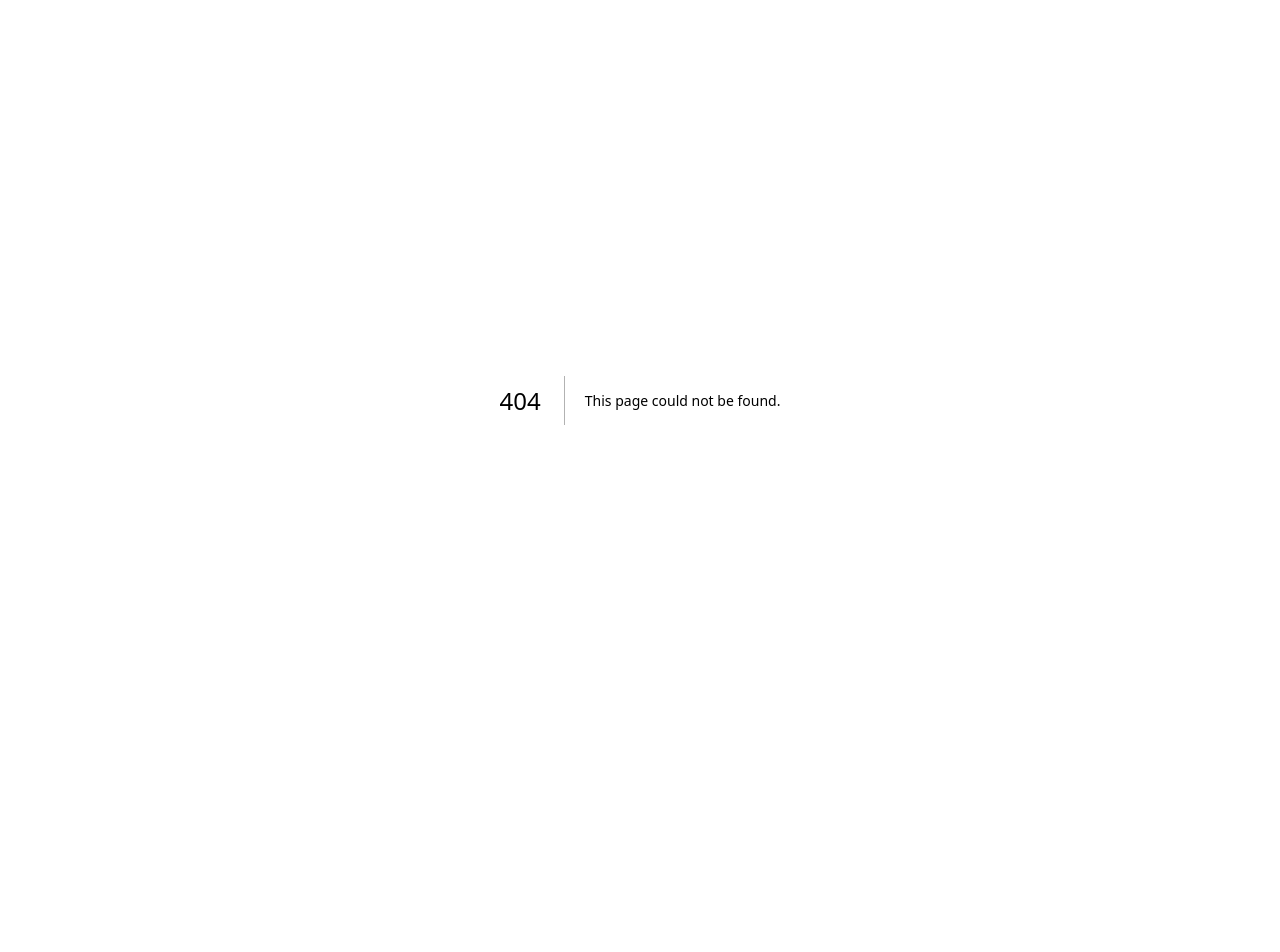
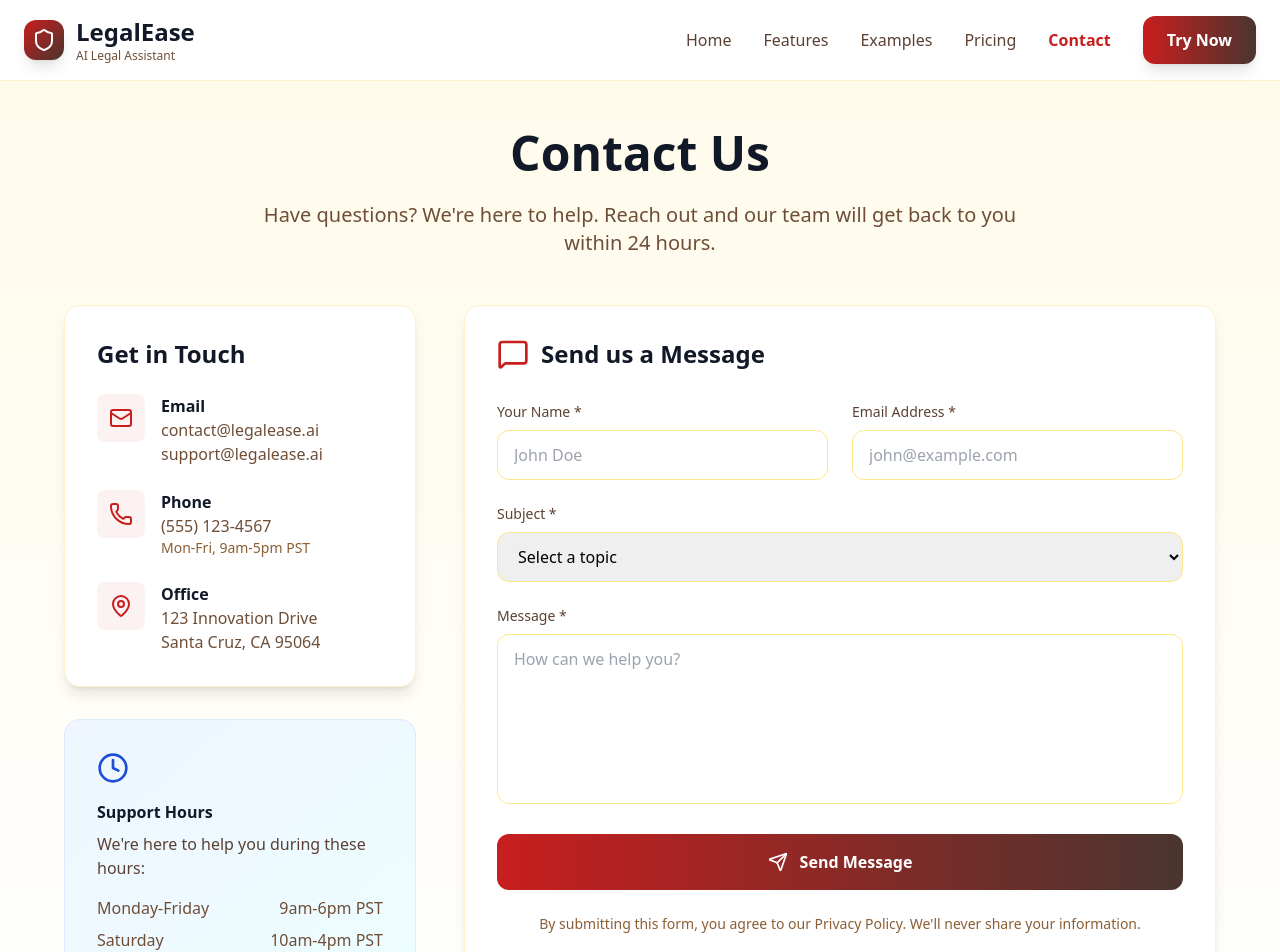
Before and after one commit to tishagangar7/LegalEase, a Next.js app in the folder frontend/: page /contact in a window 1280 px wide. Before the commit this address had no page. Shown: the top 952 px of the page. Before the commit the page ends 800 px from the top, so only its background shows below. Built offline with nearby package versions, Linux system fonts and the light colour scheme.

Commit message:
corrected frontend

```diff
--- /dev/null
+++ b/frontend/app/contact/page.jsx
@@ -0,0 +1,212 @@
+"use client";
+
+// import LayoutWrapper from "@/app/components/LayoutWrapper";
+import LayoutWrapper from "../components/LayoutWrapper";
+
+
+import { Mail, Phone, MapPin, Send, Clock, MessageSquare } from "lucide-react";
+import { useState } from "react";
+
+export default function ContactPage() {
+  const [formData, setFormData] = useState({
+    name: "",
+    email: "",
+    subject: "",
+    message: ""
+  });
+
+  const handleSubmit = (e) => {
+    e.preventDefault();
+    alert("Thank you for your message! We'll get back to you soon.");
+    setFormData({ name: "", email: "", subject: "", message: "" });
+  };
+
+  const handleChange = (e) => {
+    setFormData({
+      ...formData,
+      [e.target.name]: e.target.value
+    });
+  };
+
+  return (
+    <LayoutWrapper>
+      <div className="min-h-screen bg-gradient-to-b from-amber-50 to-white">
+        <main className="container mx-auto px-6 py-12">
+          <div className="max-w-6xl mx-auto">
+            {/* Header */}
+            <div className="text-center mb-12">
+              <h1 className="text-5xl font-bold text-gray-900 mb-6">
+                Contact Us
+              </h1>
+              <p className="text-xl text-brown-600 max-w-3xl mx-auto">
+                Have questions? We're here to help. Reach out and our team will get back to you within 24 hours.
+              </p>
+            </div>
+
+            <div className="grid lg:grid-cols-3 gap-12">
+              {/* Contact Info */}
+              <div className="space-y-8">
+                <div className="bg-white rounded-2xl p-8 shadow-lg border border-amber-100">
+                  <h2 className="text-2xl font-bold text-gray-900 mb-6">
+                    Get in Touch
+                  </h2>
+
+                  <div className="space-y-6">
+                    <div className="flex items-start gap-4">
+                      <div className="p-3 bg-maroon-50 rounded-lg">
+                        <Mail className="w-6 h-6 text-maroon-700" />
+                      </div>
+                      <div>
+                        <h3 className="font-semibold text-gray-900">Email</h3>
+                        <p className="text-brown-600">contact@legalease.ai</p>
+                        <p className="text-brown-600">support@legalease.ai</p>
+                      </div>
+                    </div>
+
+                    <div className="flex items-start gap-4">
+                      <div className="p-3 bg-maroon-50 rounded-lg">
+                        <Phone className="w-6 h-6 text-maroon-700" />
+                      </div>
+                      <div>
+                        <h3 className="font-semibold text-gray-900">Phone</h3>
+                        <p className="text-brown-600">(555) 123-4567</p>
+                        <p className="text-sm text-brown-500">Mon-Fri, 9am-5pm PST</p>
+                      </div>
+                    </div>
+
+                    <div className="flex items-start gap-4">
+                      <div className="p-3 bg-maroon-50 rounded-lg">
+                        <MapPin className="w-6 h-6 text-maroon-700" />
+                      </div>
+                      <div>
+                        <h3 className="font-semibold text-gray-900">Office</h3>
+                        <p className="text-brown-600">123 Innovation Drive</p>
+                        <p className="text-brown-600">Santa Cruz, CA 95064</p>
+                      </div>
+                    </div>
+                  </div>
+                </div>
+
+                {/* Support Hours */}
+                <div className="bg-gradient-to-br from-blue-50 to-cyan-50 rounded-2xl p-8 border border-blue-100">
+                  <Clock className="w-8 h-8 text-blue-700 mb-4" />
+                  <h3 className="font-bold text-gray-900 mb-2">Support Hours</h3>
+                  <p className="text-brown-700 mb-4">
+                    We're here to help you during these hours:
+                  </p>
+                  <ul className="space-y-2 text-brown-600">
+                    <li className="flex justify-between">
+                      <span>Monday-Friday</span>
+                      <span className="font-medium">9am-6pm PST</span>
+                    </li>
+                    <li className="flex justify-between">
+                      <span>Saturday</span>
+                      <span className="font-medium">10am-4pm PST</span>
+                    </li>
+                    <li className="flex justify-between">
+                      <span>Sunday</span>
+                      <span className="font-medium">Emergency Only</span>
+                    </li>
+                  </ul>
+                </div>
+              </div>
+
+              {/* Contact Form */}
+              <div className="lg:col-span-2">
+                <div className="bg-white rounded-2xl p-8 shadow-lg border border-amber-100">
+                  <div className="flex items-center gap-3 mb-8">
+                    <MessageSquare className="w-8 h-8 text-maroon-700" />
+                    <h2 className="text-2xl font-bold text-gray-900">
+                      Send us a Message
+                    </h2>
+                  </div>
+
+                  <form onSubmit={handleSubmit} className="space-y-6">
+                    <div className="grid md:grid-cols-2 gap-6">
+                      <div>
+                        <label className="block text-sm font-medium text-brown-700 mb-2">
+                          Your Name *
+                        </label>
+                        <input
+                          type="text"
+                          name="name"
+                          value={formData.name}
+                          onChange={handleChange}
+                          required
+                          className="w-full px-4 py-3 border border-amber-200 rounded-xl focus:ring-2 focus:ring-maroon-300 focus:border-transparent"
+                          placeholder="John Doe"
+                        />
+                      </div>
+
+                      <div>
+                        <label className="block text-sm font-medium text-brown-700 mb-2">
+                          Email Address *
+                        </label>
+                        <input
+                          type="email"
+                          name="email"
+                          value={formData.email}
+                          onChange={handleChange}
+                          required
+                          className="w-full px-4 py-3 border border-amber-200 rounded-xl focus:ring-2 focus:ring-maroon-300 focus:border-transparent"
+                          placeholder="john@example.com"
+                        />
+                      </div>
+                    </div>
+
+                    <div>
+                      <label className="block text-sm font-medium text-brown-700 mb-2">
+                        Subject *
+                      </label>
+                      <select
+                        name="subject"
+                        value={formData.subject}
+                        onChange={handleChange}
+                        required
+                        className="w-full px-4 py-3 border border-amber-200 rounded-xl focus:ring-2 focus:ring-maroon-300 focus:border-transparent"
+                      >
+                        <option value="">Select a topic</option>
+                        <option value="support">Technical Support</option>
+                        <option value="sales">Sales Inquiry</option>
+                        <option value="partnership">Partnership</option>
+                        <option value="feedback">Product Feedback</option>
+                        <option value="other">Other</option>
+                      </select>
+                    </div>
+
+                    <div>
+                      <label className="block text-sm font-medium text-brown-700 mb-2">
+                        Message *
+                      </label>
+                      <textarea
+                        name="message"
+                        value={formData.message}
+                        onChange={handleChange}
+                        required
+                        rows="6"
+                        className="w-full px-4 py-3 border border-amber-200 rounded-xl focus:ring-2 focus:ring-maroon-300 focus:border-transparent resize-none"
+                        placeholder="How can we help you?"
+                      />
+                    </div>
+
+                    <button
+                      type="submit"
+                      className="w-full py-4 bg-gradient-to-r from-maroon-700 to-brown-800 text-white rounded-xl font-semibold hover:from-maroon-800 hover:to-brown-900 transition-all flex items-center justify-center gap-3"
+                    >
+                      <Send className="w-5 h-5" />
+                      Send Message
+                    </button>
+
+                    <p className="text-sm text-brown-500 text-center">
+                      By submitting this form, you agree to our Privacy Policy. We'll never share your information.
+                    </p>
+                  </form>
+                </div>
+              </div>
+            </div>
+          </div>
+        </main>
+      </div>
+    </LayoutWrapper>
+  );
+}
```
